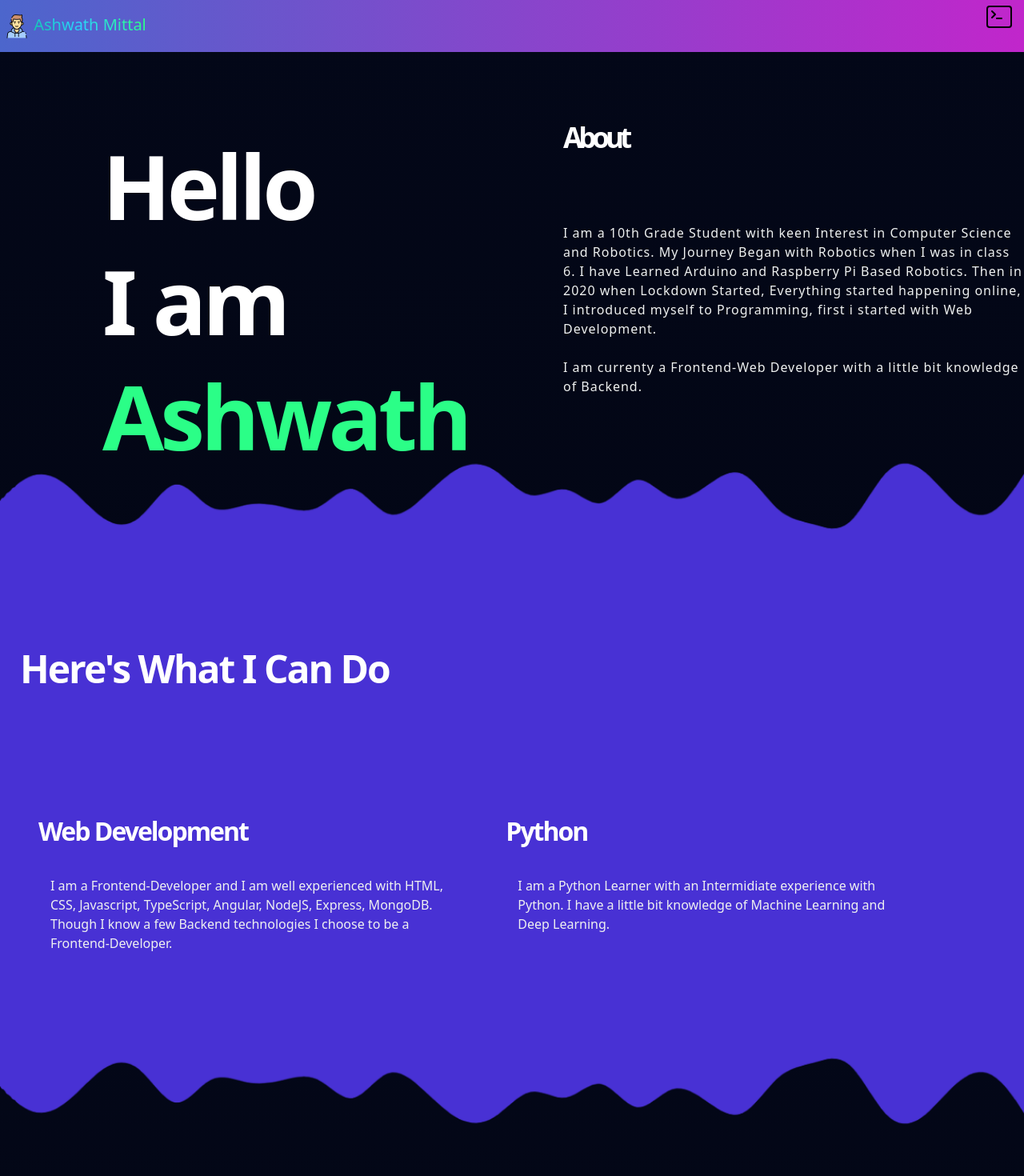
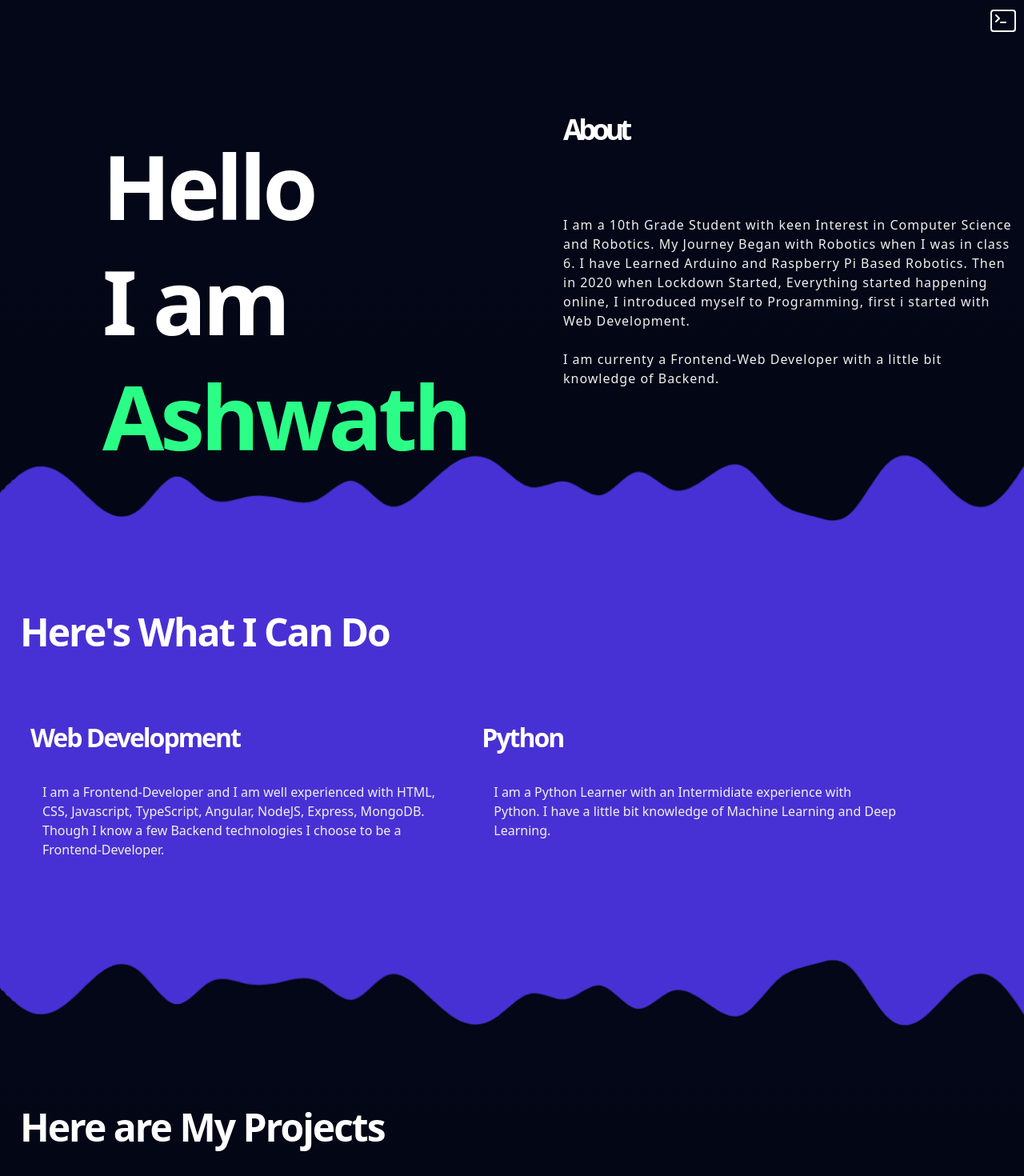
Before and after one commit to AshwathMittal/AshwathMittal, an Angular app: page / in a window 1280 px wide. Shown: the top 1470 px of the page at 80% size. Built offline with nearby package versions, Linux system fonts and the light colour scheme.

Commit message:
Bugggggggsssss aaaaaaaaaaaaaaaaaaaaa

```diff
--- a/src/app/comp/home/home.component.css
+++ b/src/app/comp/home/home.component.css
@@ -1,29 +1,7 @@
 .float{
-    display: inline-flex;
+    display: flex;
     justify-content: flex-end;
-    margin-top: -20px;
 	width: 100%;
-}
-nav{
-	display: flex;
-	justify-content: space-between;
-	align-items: center;
-	width: 100%;
-	height: 65px;
-	background: linear-gradient(90deg, rgba(76,102,204,1) 0%, rgba(193,38,203,1) 100%);
-	padding: 5px;
-}
-.navbar-brand{
-	padding-top:.3125rem;padding-bottom:.3125rem;margin-right:1rem;font-size:1.25rem;text-decoration:none;white-space:nowrap;
-	background: -webkit-linear-gradient(45deg, rgb(1, 191, 113) 0%, rgb(43, 210, 255) 52%, rgb(43, 255, 136) 90%);
-	-webkit-background-clip: text;
-	-webkit-text-fill-color: transparent;
-}
-.navbar-brand img{
-	display:inline-block!important;
-	vertical-align:text-top!important;
-	font-size: 72px;
-
 }
 .btn-project{
 	background-color: #1dbf73;
@@ -61,9 +39,6 @@ nav{
 	width: 100%;
 }
 
-.Menu{
-	display: inline-block;
-}
 
 
 .menu-left {
@@ -91,6 +66,7 @@ nav{
 .menu-right{
 	float: right;
 	width: 45%;
+	padding-right: 15px;
 }
 
 
@@ -113,14 +89,13 @@ nav{
 
 .heading{
 	font-size: 3rem;
-    line-height: 9rem;
     letter-spacing: -2px;
     font-weight: 700;
     color: #fff;
 }
 
 .know{
-	--bs-gutter-x:1.5rem;--bs-gutter-y:0;display:flex;flex-wrap:wrap;margin-top:calc(-1 * var(--bs-gutter-y));margin-right:calc(-.5 * var(--bs-gutter-x));margin-left:calc(-.5 * var(--bs-gutter-x))
+	--bs-gutter-x:1.5rem;--bs-gutter-y:0;display:flex;flex-wrap:wrap;margin-right:calc(-.5 * var(--bs-gutter-x));margin-left:calc(-.5 * var(--bs-gutter-x))
 }
 
 .card h3{
@@ -133,13 +108,15 @@ nav{
 }
 
 .card{
-	margin: 10px;
-	padding: 25px;
 	width: 45%;
+	padding-left: 25px;
+	padding-right: 20px;
+	margin-bottom: 20px;
 }
 
 .card p{
 	padding-left: 15px;
+	margin-bottom: 25px;
 }
 
 .blob2{
@@ -152,7 +129,7 @@ nav{
 
 @media screen and (max-width: 1000px) {
 	.menu-left{
-		/* width: 100%; */
+		max-width: 60%;
 		position: relative;
 	}
 	.menu-right{
@@ -172,7 +149,7 @@ nav{
 		line-height: 5rem;
 	}
 	.card{
-		width: 90%;
+		width: 100%;
 	}
 	.know{
 		display: block;
--- a/src/app/comp/home/home.component.html
+++ b/src/app/comp/home/home.component.html
@@ -1,21 +1,22 @@
-<nav class="stick">
+<!-- <nav class="stick">
 	<div class="logo">
 		<a class="navbar-brand">
 		<img src="boy.png" alt="icon" class="d-inline-block align-text-top">
 		Ashwath Mittal
 		</a>
 	</div>
+
+</nav> -->
+
+<section class="home-page">
 	<div class="float">
-		<button (click)="OpenTerminal()" class="btn">
+		<button (click)="OpenTerminal()" class="btn" style="filter: invert(1);">
 			<svg xmlns="http://www.w3.org/2000/svg" width="32" height="32" fill="currentColor" class="bi bi-terminal" viewBox="0 0 16 16">
 				<path d="M6 9a.5.5 0 0 1 .5-.5h3a.5.5 0 0 1 0 1h-3A.5.5 0 0 1 6 9zM3.854 4.146a.5.5 0 1 0-.708.708L4.793 6.5 3.146 8.146a.5.5 0 1 0 .708.708l2-2a.5.5 0 0 0 0-.708l-2-2z"/>
 				<path d="M2 1a2 2 0 0 0-2 2v10a2 2 0 0 0 2 2h12a2 2 0 0 0 2-2V3a2 2 0 0 0-2-2H2zm12 1a1 1 0 0 1 1 1v10a1 1 0 0 1-1 1H2a1 1 0 0 1-1-1V3a1 1 0 0 1 1-1h12z"/>
 			</svg>
 		</button>
 	</div>
-</nav>
-<section class="home-page">
-	<div class="Menu"></div>
 	<div class="menu-left">
 		<a class="btn" class="menu-list-item">Hello</a>
 		<a class="btn" class="menu-list-item">I am</a>
```
